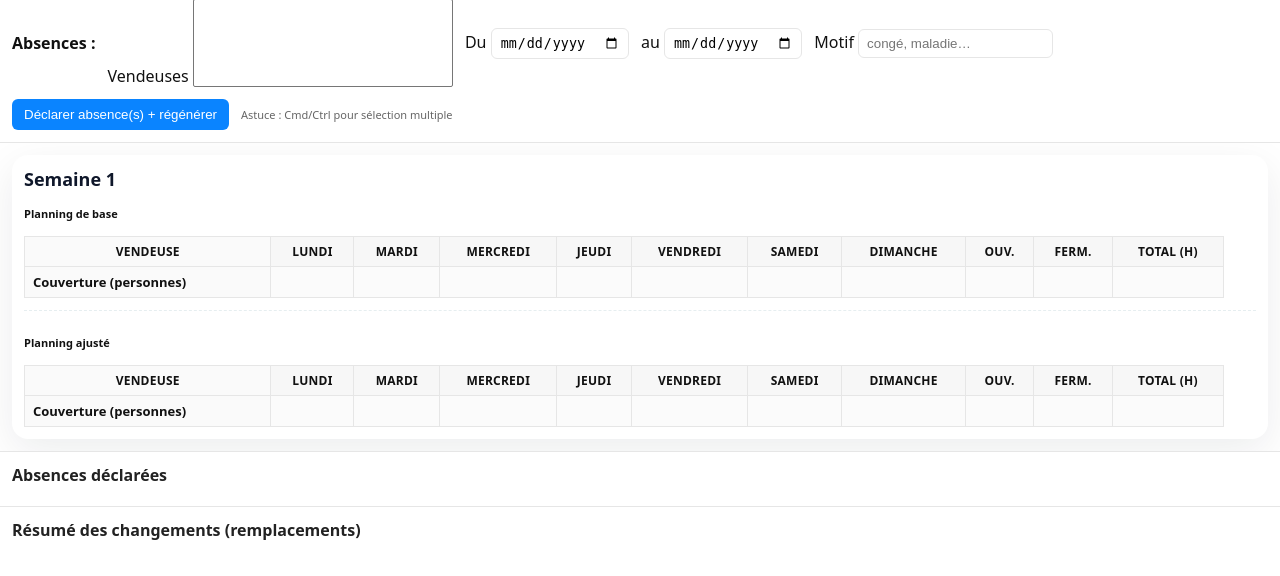
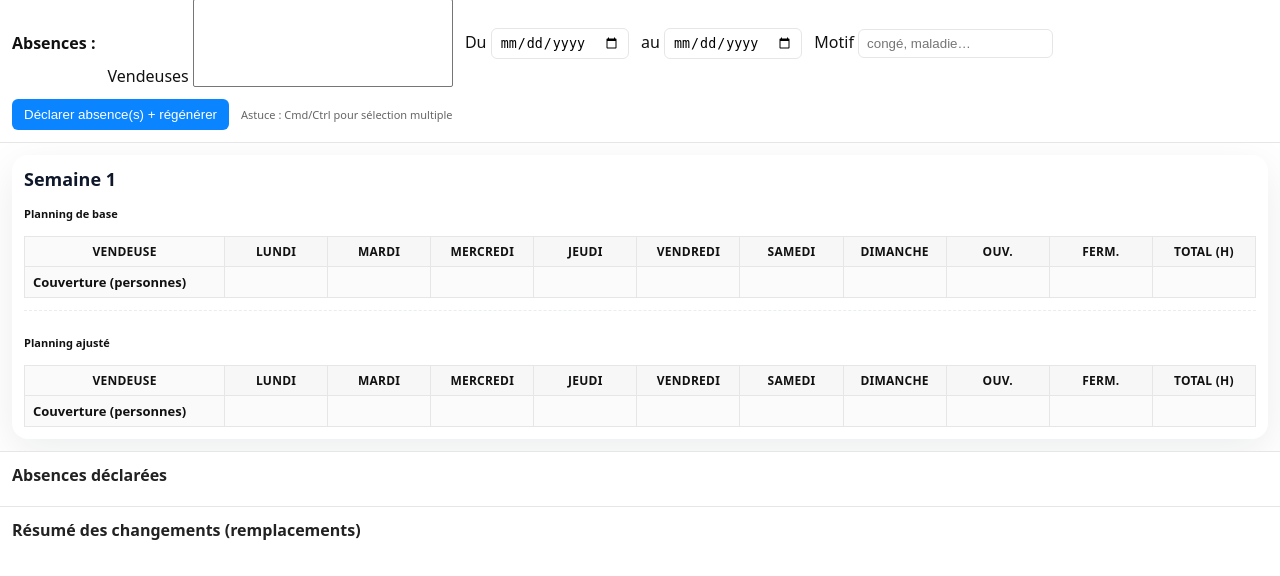
Before and after one commit to dadic56/planning-app, a Flask app: template templates/index.html in a window 1280 px wide. Shown: the part 224-800 px from the top of the page. Run offline with Flask 3, Linux system fonts and the light colour scheme; the template is opened without the code that fills it, so the values that code supplies are empty.

Commit message:
fix(ui): use table-layout:fixed + constrain slot-list width to keep columns aligned

```diff
--- a/templates/index.html
+++ b/templates/index.html
@@ -26,15 +26,18 @@
   .week-header{display:flex;justify-content:space-between;align-items:center;margin-bottom:12px}
   .week-title{margin:0;font-size:18px;color:#0f172a}
   .week-subtitle{margin:0;font-size:12px;color:#64748b}
-  table{border-collapse:collapse;width:1200px;max-width:100%}
+  table{border-collapse:collapse;width:100%;max-width:100%;table-layout:fixed}
   th,td{border:1px solid var(--line);padding:6px 8px;font-size:13px;vertical-align:top}
+  th,td{overflow-wrap:break-word;word-break:break-word}
   th{background:#f7f7f7;text-transform:uppercase;font-weight:600;font-size:12px;letter-spacing:.02em}
   .left-sticky{position:sticky;left:0;background:#fafafa;z-index:2}
   .top-sticky{position:sticky;top:0;z-index:3}
   .name{font-weight:600}
-  .cell{min-width:150px;min-height:64px}
-    td.cell{display:flex;flex-direction:column;justify-content:space-between}
-    .slot-list{display:flex;flex-direction:column;gap:6px}
+  .cell{min-width:80px;min-height:64px}
+  td.cell{display:flex;flex-direction:column;justify-content:space-between}
+  .slot-list{display:flex;flex-direction:column;gap:6px;max-width:160px}
+  .tag{white-space:normal}
+  th:first-child, td.left-sticky{width:200px}
   .tag{display:flex;align-items:center;justify-content:space-between;font-size:12px;padding:4px 8px;border-radius:12px;margin:2px 0;gap:8px}
   .tag.base{background:var(--base);border:1px solid #cfe7ff}
   .tag.adjust{background:var(--adjust);border:1px solid #cde9ce}
```
